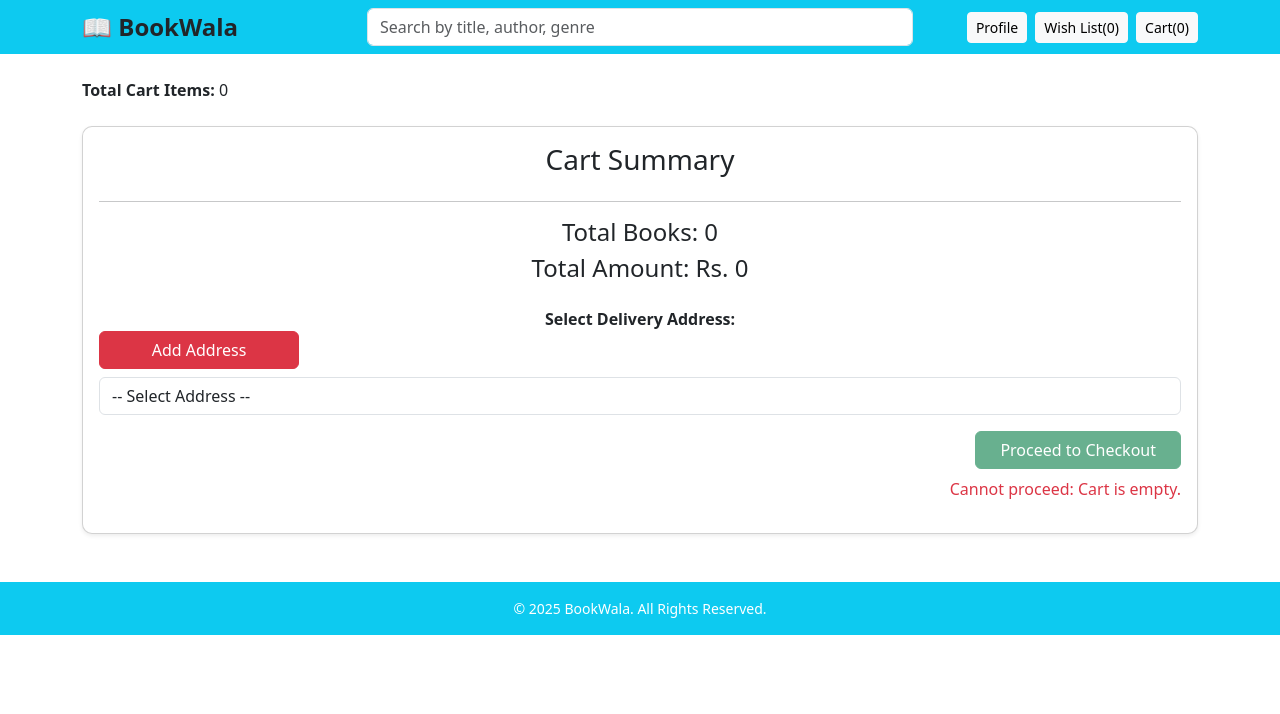
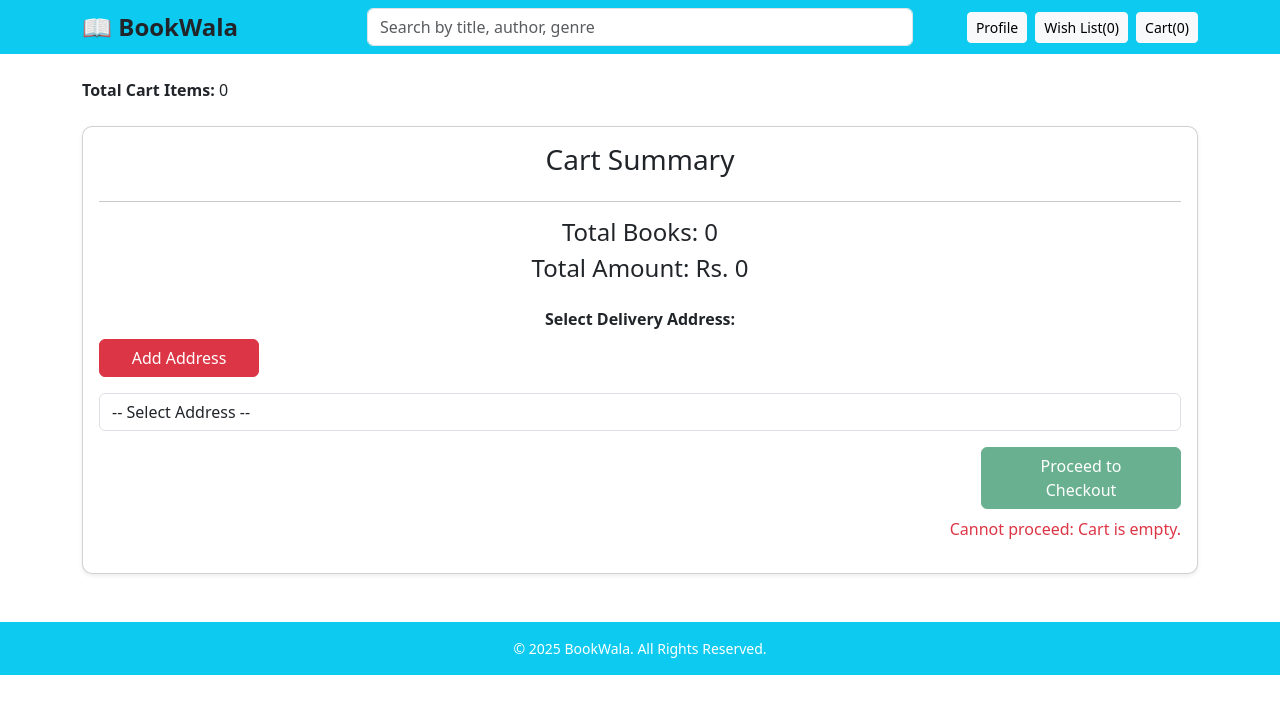
Before and after one commit to vickykumar3510/MajorProject1_frontend, a React (Vite) app: page /cartpage in a window 1280 px wide. Shown: the top 714 px of the page. Built offline with nearby package versions, Linux system fonts and the light colour scheme.

Commit message:
chore: cart page updated

```diff
--- a/src/pages/Cartpage.jsx
+++ b/src/pages/Cartpage.jsx
@@ -9,12 +9,19 @@ import AddressContext from "../contexts/AddressContext";
 
 const CartPage = () => {
   const { addresses, selectedAddress, setSelectedAddress } = useContext(AddressContext);
-  const { cart, removeFromCart, increaseQty, decreaseQty, totalPrice, setCart } =
-    useContext(CartContext);
+
+  const {
+    cart,
+    removeFromCart,
+    increaseQty,
+    decreaseQty,
+    totalPrice,
+    setCart,
+    cartMessage
+  } = useContext(CartContext);
+
   const { searchTerm } = useContext(SearchContext);
-  const { addToWishlist } = useContext(WishlistContext);
-  const { cartMessage } = useContext(CartContext);
-  const { wishlistMsg } = useContext(WishlistContext);
+  const { addToWishlist, wishlistMsg } = useContext(WishlistContext);
 
   const search = searchTerm?.toLowerCase() || "";
   const navigate = useNavigate();
@@ -29,10 +36,10 @@ const CartPage = () => {
       b.bookAuthor?.toLowerCase().includes(search)
   );
 
-  const totalBookQuantity = filteredCart.reduce((sum, b) => sum + b.quantity, 0);
+  const totalBookQuantity = cart.reduce((sum, b) => sum + b.quantity, 0);
 
   const handleCheckout = () => {
-    if (!filteredCart.length) return;
+    if (!cart.length) return;
 
     if (!selectedAddress) {
       alert("Selected address not found. Please try again.");
@@ -41,17 +48,16 @@ const CartPage = () => {
 
     navigate("/checkoutpage", {
       state: {
-    orderCart: filteredCart,
+        orderCart: cart,
         address: selectedAddress,
         totalPrice,
         totalBookQuantity,
-  }
+      },
     });
   };
 
   useEffect(() => {
     const savedCart = localStorage.getItem("cart");
-
     if (savedCart) {
       try {
         setCart(JSON.parse(savedCart));
@@ -68,13 +74,20 @@ navigate("/checkoutpage", {
       <Header />
 
       <div className="container my-4">
+
         <p className="mt-4">
-          <strong>Total Cart Items:</strong> {filteredCart.length}
+          <strong>Total Cart Items:</strong> {cart.length}
         </p>
 
         <div className="row mt-4 text-center">
           <div className="col-12">
-            <div className="card p-3 shadow-sm" style={{ borderRadius: "10px" }}>
+            <div
+              className="card p-3 shadow-sm"
+              style={{
+                borderRadius: "10px",
+                width: "100%",
+              }}
+            >
               <h3 className="text-center">Cart Summary</h3>
               <hr />
 
@@ -84,23 +97,27 @@ navigate("/checkoutpage", {
               <label className="mt-3">
                 <strong>Select Delivery Address:</strong>
               </label>
+
               <button
                 onClick={goToProfile}
-                className="btn btn-danger"
-                style={{ width: "200px" }}
+                className="btn btn-danger mt-2"
+                style={{ width: "160px", maxWidth: "300px" }}
               >
                 Add Address
               </button>
 
               <select
-                className="form-control mt-2"
+                className="form-control mt-3"
                 value={selectedAddress?.id || ""}
                 onChange={(e) => {
-  const addr = addresses.find(a => a.id === Number(e.target.value));
+                  const addr = addresses.find(
+                    (a) => a.id === Number(e.target.value)
+                  );
                   setSelectedAddress(addr);
                 }}
               >
                 <option value="">-- Select Address --</option>
+
                 {addresses.map((a) => (
                   <option key={a.id} value={a.id}>
                     {a.nickname} — {a.city}, {a.state}
@@ -112,11 +129,13 @@ navigate("/checkoutpage", {
                 <button
                   onClick={handleCheckout}
                   className="btn btn-success px-4"
-                  disabled={filteredCart.length === 0}
+                  style={{ width: "200px", maxWidth: "300px" }}
+                  disabled={cart.length === 0}
                 >
                   Proceed to Checkout
                 </button>
-                {filteredCart.length === 0 && (
+
+                {cart.length === 0 && (
                   <p className="text-danger mt-2">Cannot proceed: Cart is empty.</p>
                 )}
               </div>
@@ -134,13 +153,18 @@ navigate("/checkoutpage", {
 
         <div className="row mt-4">
           {filteredCart.map((book) => (
-            <div key={book.bookName} className="col-12 col-md-4 my-3">
+            <div key={book.id || book.bookName} className="col-12 col-md-4 my-3">
               <div className="card p-3 text-center shadow-sm">
                 <img
                   src={book.bookImage}
                   alt={book.bookName}
                   className="mx-auto"
-                  style={{ width: "120px", height: "160px", objectFit: "cover", cursor: "pointer" }}
+                  style={{
+                    width: "120px",
+                    height: "160px",
+                    objectFit: "cover",
+                    cursor: "pointer",
+                  }}
                   onClick={() => navigate(`/bookName/${book.bookName}`)}
                 />
 
@@ -164,7 +188,9 @@ navigate("/checkoutpage", {
                   </button>
                 </div>
 
-                <h6 className="mt-2">Subtotal: Rs. {book.bookPrice * book.quantity}</h6>
+                <h6 className="mt-2">
+                  Subtotal: Rs. {book.bookPrice * book.quantity}
+                </h6>
 
                 <div className="d-flex justify-content-between mt-3 gap-2">
                   <button
```
Lines whose indentation alone changed are shown as unchanged.
